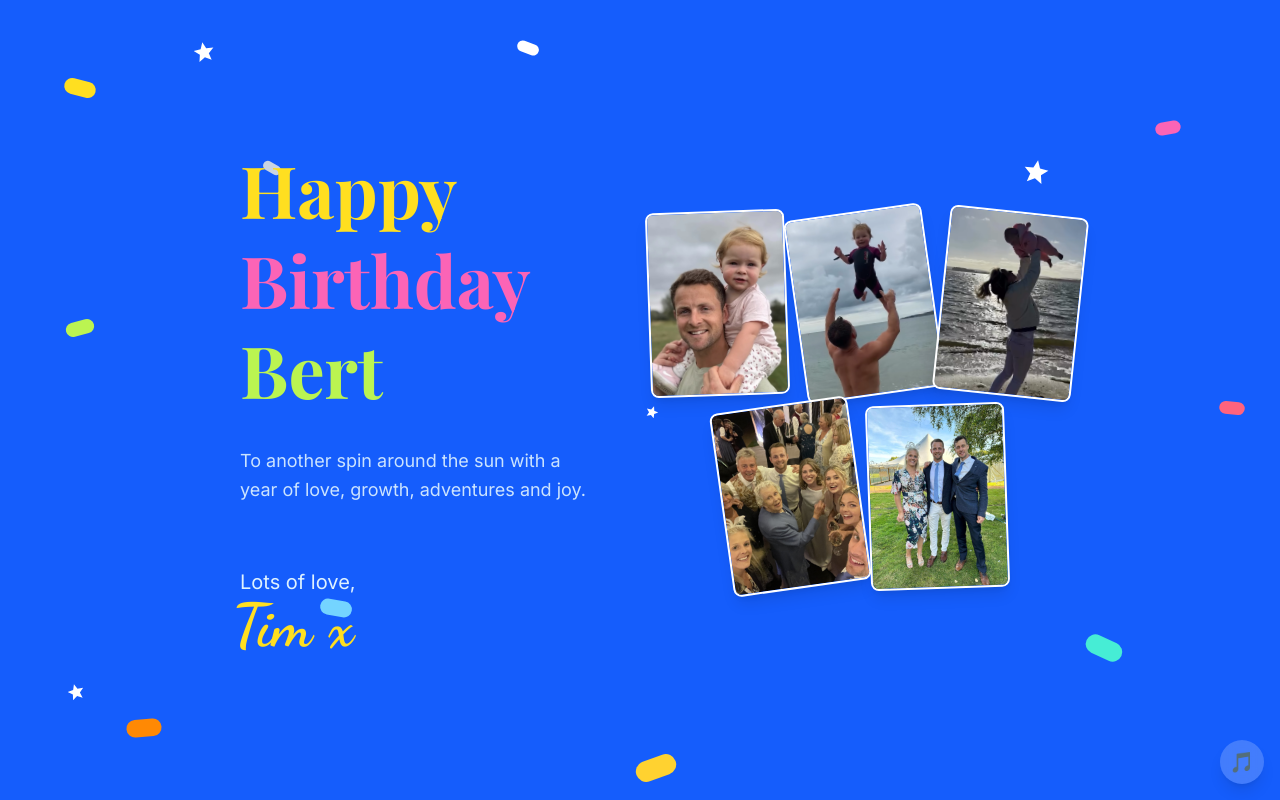
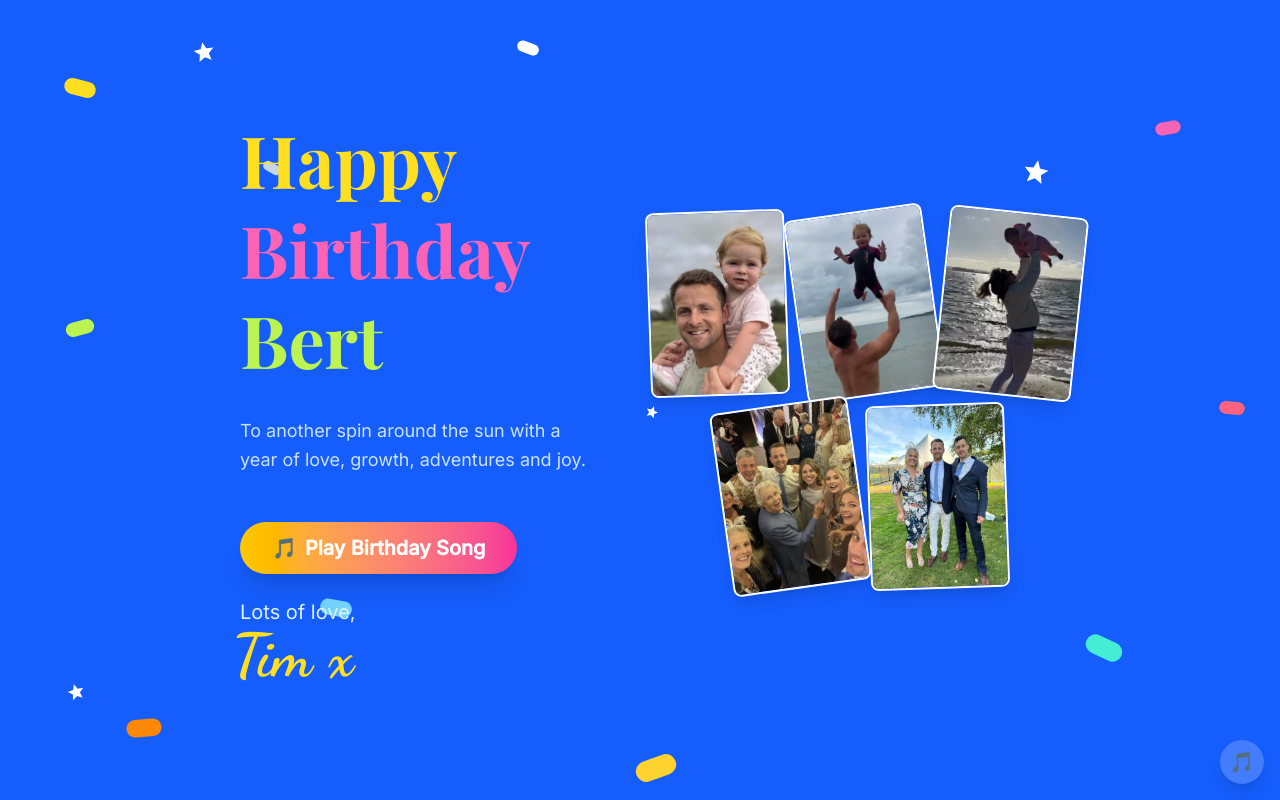
Before and after one commit to TimHopkin/bert-birthday-card, a React (Vite) app: page / in a window 1280 px wide. Built offline with nearby package versions, Linux system fonts and the light colour scheme.

Commit message:
Add Play Birthday Song button and final layout optimizations

```diff
--- a/src/App.tsx
+++ b/src/App.tsx
@@ -131,13 +131,31 @@ export default function App() {
             adventures and joy.
           </motion.p>
           <motion.div
-            className="mt-10 sm:mt-16 text-xl text-sky-100"
+            className="mt-10 sm:mt-12 text-xl text-sky-100 space-y-6"
             variants={itemVariants}
           >
-            <p id="closing">Lots of love,</p>
-            <p id="signature" className="font-script text-6xl text-yellow-300 -ml-2">
-              Tim x
-            </p>
+            {!started && (
+              <motion.button
+                whileHover={{ scale: 1.05 }}
+                whileTap={{ scale: 0.95 }}
+                onClick={() => {
+                  if (audioRef.current) {
+                    audioRef.current.play().catch(() => { });
+                    setStarted(true);
+                  }
+                }}
+                className="px-8 py-3 bg-gradient-to-r from-yellow-400 to-pink-500 rounded-full font-bold text-white shadow-xl hover:shadow-2xl transition-all flex items-center gap-2 mx-auto md:mx-0"
+              >
+                <span>🎵</span> Play Birthday Song
+              </motion.button>
+            )}
+
+            <div>
+              <p id="closing">Lots of love,</p>
+              <p id="signature" className="font-script text-6xl text-yellow-300 -ml-2">
+                Tim x
+              </p>
+            </div>
           </motion.div>
         </motion.div>
 
```
